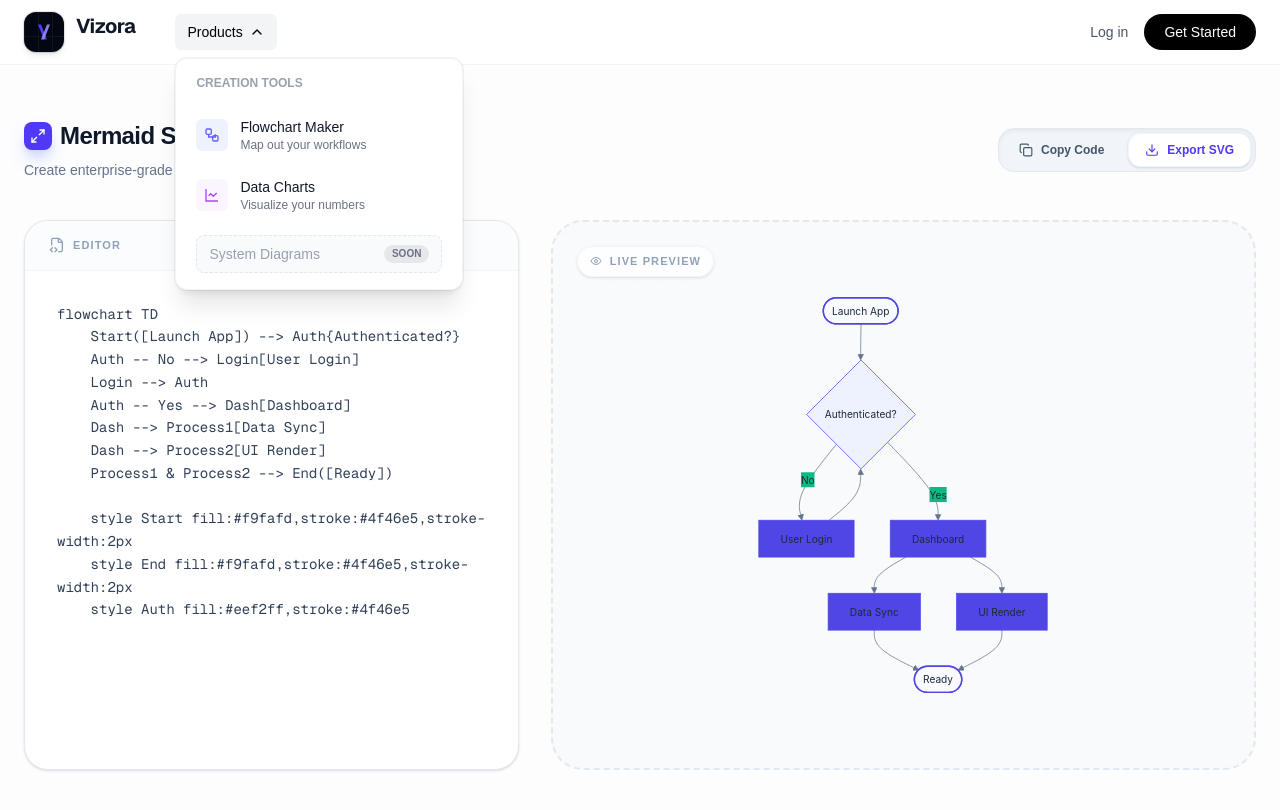
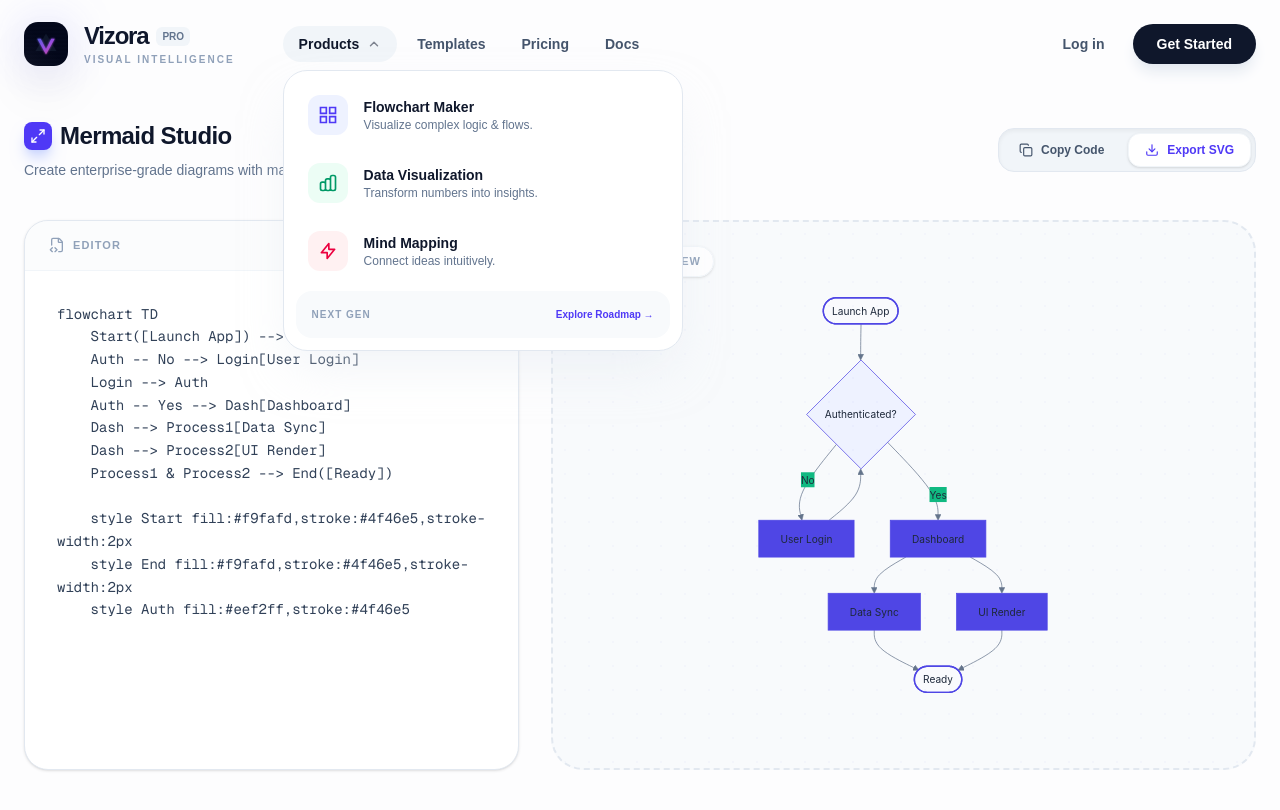
Before and after one commit to Flashl3opard/structify, a Next.js app: page /playground/Flow in a window 1280 px wide. Both pictures are taken after a click on the button "Products". Built offline with nearby package versions, Linux system fonts and the light colour scheme.

Commit message:
Navbar Changes

```diff
--- a/app/components/Logo.tsx
+++ b/app/components/Logo.tsx
@@ -1,75 +1,106 @@
+"use client";
+
 import Link from "next/link";
+import { motion } from "framer-motion";
 
 export default function Logo() {
   return (
-    <Link href="/" className="group relative flex items-center gap-3 font-sans">
+    <Link href="/" className="group flex items-center gap-4 focus:outline-none">
       {/* --- LOGO MARK --- */}
-      {/* 1. Outer Glow (Bloom) - Only visible on hover */}
-      <div className="absolute left-0 top-0 h-10 w-10 rounded-xl bg-indigo-500 blur-xl transition-all duration-500 opacity-0 group-hover:opacity-40 group-hover:scale-150" />
+      <div className="relative flex h-11 w-11 items-center justify-center">
+        {/* 1. Animated Ambient Glow (The "Aura") */}
+        <div className="absolute inset-0 rounded-2xl bg-indigo-500/20 blur-xl transition-all duration-700 group-hover:bg-indigo-500/40 group-hover:scale-150" />
 
-      {/* 2. Main Container (Obsidian Block) */}
-      <div className="relative flex h-10 w-10 shrink-0 items-center justify-center overflow-hidden rounded-xl bg-gray-950 shadow-md ring-1 ring-gray-900/10 transition-all duration-300 group-hover:-translate-y-0.5 group-hover:shadow-xl group-hover:shadow-indigo-500/20">
-        {/* Subtle Grid Background inside the logo */}
-        <div className="absolute inset-0 bg-[linear-gradient(to_right,#4f4f4f2e_1px,transparent_1px),linear-gradient(to_bottom,#4f4f4f2e_1px,transparent_1px)] bg-[size:14px_24px]" />
+        {/* 2. The Core Block */}
+        <div className="relative flex h-full w-full items-center justify-center overflow-hidden rounded-[14px] bg-slate-950 shadow-2xl ring-1 ring-white/10 transition-all duration-500 group-hover:rounded-[18px] group-hover:ring-white/20 group-hover:-translate-y-0.5">
+          {/* Subtle Dynamic Scanline effect */}
+          <div className="absolute inset-0 z-0 opacity-20 bg-[linear-gradient(transparent_0%,rgba(99,102,241,0.1)_50%,transparent_100%)] bg-[length:100%_4px] group-hover:animate-pulse" />
 
-        {/* 3. The Mark: A 3D Folded "V" constructed with SVG Paths */}
+          {/* 3. The Geometric Mark */}
           <svg
-          xmlns="http://www.w3.org/2000/svg"
             viewBox="0 0 32 32"
             fill="none"
-          className="relative z-10 h-6 w-6"
+            className="relative z-10 h-7 w-7 transition-transform duration-500 group-hover:scale-110"
           >
             <defs>
               <linearGradient
-              id="fold-gradient"
+                id="logo-grad"
                 x1="0%"
                 y1="0%"
                 x2="100%"
                 y2="100%"
               >
-              <stop offset="0%" stopColor="#818cf8" /> {/* Indigo-400 */}
-              <stop offset="100%" stopColor="#c084fc" /> {/* Purple-400 */}
+                <stop offset="0%" stopColor="#6366f1" />
+                <stop offset="50%" stopColor="#a855f7" />
+                <stop offset="100%" stopColor="#ec4899" />
               </linearGradient>
-            <filter id="glow" x="-20%" y="-20%" width="140%" height="140%">
-              <feGaussianBlur stdDeviation="2" result="blur" />
+              <filter
+                id="neon-glow"
+                x="-50%"
+                y="-50%"
+                width="200%"
+                height="200%"
+              >
+                <feGaussianBlur stdDeviation="1.5" result="blur" />
                 <feComposite in="SourceGraphic" in2="blur" operator="over" />
               </filter>
             </defs>
 
-          {/* Left Wing (Darker for depth) */}
+            {/* Background Shape (Inner Depth) */}
             <path
-            d="M8 6 L16 26 L20 26 L12 6 Z"
-            className="fill-indigo-600 transition-all duration-300 group-hover:fill-indigo-500 group-hover:translate-x-[-1px]"
-            style={{ mixBlendMode: "screen" }}
+              d="M16 4L28 24H4L16 4Z"
+              className="fill-slate-900 transition-all duration-500 group-hover:fill-slate-800"
             />
 
-          {/* Right Wing (Gradient Main) */}
+            {/* The Floating Accent (The "V" Fold) */}
             <path
-            d="M24 6 L16 26 L12 26 L20 6 Z"
-            fill="url(#fold-gradient)"
-            className="opacity-90 transition-all duration-300 group-hover:opacity-100 group-hover:translate-x-[1px]"
+              d="M16 28L6 10L10 10L16 22L22 10L26 10L16 28Z"
+              fill="url(#logo-grad)"
+              filter="url(#neon-glow)"
+              className="opacity-90 group-hover:opacity-100 transition-all duration-500"
             />
 
-          {/* Center Intersection Highlight (The "Spark") */}
+            {/* The Light Flare */}
             <circle
               cx="16"
-            cy="26"
-            r="1.5"
-            className="fill-white opacity-0 transition-opacity duration-300 group-hover:opacity-100"
+              cy="22"
+              r="1"
+              className="fill-white opacity-0 transition-opacity duration-500 group-hover:opacity-100"
             />
           </svg>
+
+          {/* 4. Glass Reflection Overlay */}
+          <div className="absolute inset-0 z-20 bg-gradient-to-tr from-white/10 via-transparent to-transparent opacity-40" />
+        </div>
       </div>
 
       {/* --- TYPOGRAPHY --- */}
-      <div className="flex flex-col justify-center">
-        <span className="text-xl font-bold leading-none tracking-tight text-gray-900">
+      <div className="flex flex-col">
+        <div className="flex items-center">
+          <span className="text-2xl font-black tracking-tighter text-slate-900 transition-colors duration-300 group-hover:text-indigo-600">
             Vizora
           </span>
-        {/* Animated Subtitle or Underline */}
-        <div className="flex items-center gap-1 overflow-hidden h-3">
-          <span className="translate-y-4 text-[10px] font-medium uppercase tracking-widest text-indigo-600 transition-transform duration-300 group-hover:translate-y-0">
-            Visualize
+          {/* Version/Beta Tag */}
+          <span className="ml-2 rounded-md bg-slate-100 px-1.5 py-0.5 text-[10px] font-bold text-slate-500 transition-all group-hover:bg-indigo-50 group-hover:text-indigo-600">
+            PRO
           </span>
+        </div>
+
+        {/* Animated Slogan Section */}
+        <div className="h-4 overflow-hidden">
+          <motion.div
+            initial={{ y: 0 }}
+            whileHover={{ y: -16 }}
+            transition={{ duration: 0.3, ease: "easeInOut" }}
+            className="flex flex-col"
+          >
+            <span className="text-[10px] font-bold uppercase tracking-[0.2em] text-slate-400">
+              Visual Intelligence
+            </span>
+            <span className="text-[10px] font-bold uppercase tracking-[0.2em] text-indigo-600">
+              Future of Data
+            </span>
+          </motion.div>
         </div>
       </div>
     </Link>
--- a/app/components/Navbar.tsx
+++ b/app/components/Navbar.tsx
@@ -1,163 +1,219 @@
 "use client";
 
-import { useState } from "react";
+import { useState, useEffect } from "react";
+import { motion, AnimatePresence } from "framer-motion";
 import Logo from "./Logo";
 
-// --- Icons (Inline SVGs to avoid dependencies) ---
-const ChevronDown = ({ className }: { className?: string }) => (
-  <svg
+// --- Best-in-class Icons ---
+const ChevronDown = ({ isOpen }: { isOpen: boolean }) => (
+  <motion.svg
     xmlns="http://www.w3.org/2000/svg"
     viewBox="0 0 24 24"
     fill="none"
     stroke="currentColor"
-    strokeWidth="2"
+    strokeWidth="2.5"
     strokeLinecap="round"
     strokeLinejoin="round"
-    className={className}
+    animate={{ rotate: isOpen ? 180 : 0 }}
+    className="h-3.5 w-3.5 opacity-50"
   >
     <path d="m6 9 6 6 6-6" />
-  </svg>
+  </motion.svg>
 );
 
-const FlowchartIcon = () => (
-  <svg
-    xmlns="http://www.w3.org/2000/svg"
-    viewBox="0 0 24 24"
-    fill="none"
-    stroke="currentColor"
-    strokeWidth="2"
-    className="h-4 w-4 text-indigo-500"
+const IconWrapper = ({
+  children,
+  color,
+}: {
+  children: React.ReactNode;
+  color: string;
+}) => (
+  <div
+    className={`flex h-10 w-10 shrink-0 items-center justify-center rounded-xl transition-all duration-300 group-hover:scale-110 group-hover:rotate-3 ${color}`}
   >
-    <rect width="8" height="8" x="3" y="3" rx="2" />
-    <path d="M7 11v4h10v-4" />
-    <rect width="8" height="8" x="13" y="13" rx="2" />
-  </svg>
-);
-
-const ChartIcon = () => (
-  <svg
-    xmlns="http://www.w3.org/2000/svg"
-    viewBox="0 0 24 24"
-    fill="none"
-    stroke="currentColor"
-    strokeWidth="2"
-    className="h-4 w-4 text-purple-500"
-  >
-    <path d="M3 3v18h18" />
-    <path d="m19 9-5 5-4-4-3 3" />
-  </svg>
+    {children}
+  </div>
 );
 
 export default function Navbar() {
   const [open, setOpen] = useState(false);
+  const [scrolled, setScrolled] = useState(false);
+
+  // Handle scroll effect
+  useEffect(() => {
+    const handleScroll = () => setScrolled(window.scrollY > 20);
+    window.addEventListener("scroll", handleScroll);
+    return () => window.removeEventListener("scroll", handleScroll);
+  }, []);
+
+  const menuItems = [
+    {
+      title: "Flowchart Maker",
+      desc: "Visualize complex logic & flows.",
+      icon: (
+        <svg
+          className="h-5 w-5 text-indigo-600"
+          fill="none"
+          viewBox="0 0 24 24"
+          stroke="currentColor"
+        >
+          <path
+            strokeWidth="2"
+            d="M3 3h7v7H3zM14 3h7v7h-7zM3 14h7v7H3zM14 14h7v7h-7z"
+          />
+        </svg>
+      ),
+      color: "bg-indigo-50",
+    },
+    {
+      title: "Data Visualization",
+      desc: "Transform numbers into insights.",
+      icon: (
+        <svg
+          className="h-5 w-5 text-emerald-600"
+          fill="none"
+          viewBox="0 0 24 24"
+          stroke="currentColor"
+        >
+          <path
+            strokeLinecap="round"
+            strokeLinejoin="round"
+            strokeWidth="2"
+            d="M9 19v-6a2 2 0 00-2-2H5a2 2 0 00-2 2v6a2 2 0 002 2h2a2 2 0 002-2zm0 0V9a2 2 0 012-2h2a2 2 0 012 2v10m-6 0a2 2 0 002 2h2a2 2 0 002-2m0 0V5a2 2 0 012-2h2a2 2 0 012 2v14a2 2 0 01-2 2h-2a2 2 0 01-2-2z"
+          />
+        </svg>
+      ),
+      color: "bg-emerald-50",
+    },
+    {
+      title: "Mind Mapping",
+      desc: "Connect ideas intuitively.",
+      icon: (
+        <svg
+          className="h-5 w-5 text-rose-600"
+          fill="none"
+          viewBox="0 0 24 24"
+          stroke="currentColor"
+        >
+          <path
+            strokeLinecap="round"
+            strokeLinejoin="round"
+            strokeWidth="2"
+            d="M13 10V3L4 14h7v7l9-11h-7z"
+          />
+        </svg>
+      ),
+      color: "bg-rose-50",
+    },
+  ];
 
   return (
     <>
-      {/* Navbar Container */}
-      <nav className="fixed top-0 z-50 w-full border-b border-gray-100 bg-white/80 px-6 py-3 backdrop-blur-md transition-all">
-        <div className="mx-auto flex max-w-7xl items-center justify-between">
-          {/* Left Section */}
-          <div className="flex items-center gap-10">
+      <nav
+        className={`fixed top-0 z-[100] w-full transition-all duration-300 ${
+          scrolled
+            ? "border-b border-slate-200 bg-white/70 py-3 backdrop-blur-xl shadow-sm"
+            : "bg-transparent py-5"
+        }`}
+      >
+        <div className="mx-auto flex max-w-7xl items-center justify-between px-6">
+          {/* Brand */}
+          <div className="flex items-center gap-12">
             <Logo />
 
-            {/* Navigation Links */}
-            <div className="relative hidden md:block">
+            {/* Nav Menu */}
+            <div className="hidden items-center gap-1 md:flex">
+              <div className="relative">
                 <button
-                onClick={() => setOpen(!open)}
-                className={`flex items-center gap-1.5 rounded-md px-3 py-2 text-sm font-medium transition-colors ${
+                  onMouseEnter={() => setOpen(true)}
+                  className={`group flex items-center gap-2 rounded-full px-4 py-2 text-sm font-semibold transition-all ${
                     open
-                    ? "bg-gray-100 text-black"
-                    : "text-gray-600 hover:bg-gray-50 hover:text-black"
+                      ? "bg-slate-100 text-slate-900"
+                      : "text-slate-600 hover:text-slate-900"
                   }`}
                 >
                   Products
-                <ChevronDown
-                  className={`h-4 w-4 transition-transform duration-200 ${
-                    open ? "rotate-180" : ""
-                  }`}
-                />
+                  <ChevronDown isOpen={open} />
                 </button>
 
-              {/* Dropdown Menu */}
+                {/* Dropdown Card */}
+                <AnimatePresence>
                   {open && (
-                <>
-                  {/* Invisible backdrop to handle click-outside */}
-                  <div
-                    className="fixed inset-0 z-10 cursor-default"
-                    onClick={() => setOpen(false)}
-                  />
-
-                  <div className="absolute left-0 top-full z-20 mt-2 w-72 origin-top-left rounded-xl border border-gray-100 bg-white p-2 shadow-xl ring-1 ring-black/5 animate-in fade-in zoom-in-95 duration-200">
-                    <div className="mb-2 px-3 py-2 text-xs font-semibold uppercase text-gray-400">
-                      Creation Tools
-                    </div>
-                    <ul className="space-y-1">
-                      <li>
-                        <a
+                    <motion.div
+                      initial={{ opacity: 0, y: 15, scale: 0.95 }}
+                      animate={{ opacity: 1, y: 0, scale: 1 }}
+                      exit={{ opacity: 0, y: 10, scale: 0.95 }}
+                      onMouseLeave={() => setOpen(false)}
+                      className="absolute left-0 top-full mt-2 w-[400px] rounded-3xl border border-slate-200 bg-white p-3 shadow-2xl shadow-slate-200/50"
+                    >
+                      <div className="grid gap-1">
+                        {menuItems.map((item, idx) => (
+                          <motion.a
+                            key={idx}
                             href="#"
-                          className="flex items-center gap-3 rounded-lg px-3 py-2.5 hover:bg-gray-50 transition-colors group"
+                            className="group flex items-center gap-4 rounded-2xl p-3 transition-all hover:bg-slate-50"
+                            whileHover={{ x: 5 }}
                           >
-                          <div className="flex h-8 w-8 items-center justify-center rounded-md bg-indigo-50 group-hover:bg-white group-hover:shadow-sm transition-all border border-transparent group-hover:border-gray-100">
-                            <FlowchartIcon />
-                          </div>
+                            <IconWrapper color={item.color}>
+                              {item.icon}
+                            </IconWrapper>
                             <div>
-                            <p className="text-sm font-medium text-gray-900">
-                              Flowchart Maker
+                              <p className="text-sm font-bold text-slate-900">
+                                {item.title}
                               </p>
-                            <p className="text-xs text-gray-500">
-                              Map out your workflows
+                              <p className="text-xs text-slate-500">
+                                {item.desc}
                               </p>
                             </div>
-                        </a>
-                      </li>
-                      <li>
-                        <a
-                          href="#"
-                          className="flex items-center gap-3 rounded-lg px-3 py-2.5 hover:bg-gray-50 transition-colors group"
-                        >
-                          <div className="flex h-8 w-8 items-center justify-center rounded-md bg-purple-50 group-hover:bg-white group-hover:shadow-sm transition-all border border-transparent group-hover:border-gray-100">
-                            <ChartIcon />
+                          </motion.a>
+                        ))}
                       </div>
-                          <div>
-                            <p className="text-sm font-medium text-gray-900">
-                              Data Charts
-                            </p>
-                            <p className="text-xs text-gray-500">
-                              Visualize your numbers
-                            </p>
-                          </div>
-                        </a>
-                      </li>
-                      <li className="px-3 py-2">
-                        <div className="flex items-center justify-between rounded-lg border border-dashed border-gray-200 bg-gray-50 px-3 py-2 text-sm text-gray-400">
-                          <span>System Diagrams</span>
-                          <span className="rounded-full bg-gray-200 px-2 py-0.5 text-[10px] font-bold uppercase text-gray-500">
-                            Soon
+
+                      <div className="mt-2 rounded-2xl bg-slate-50 p-4">
+                        <div className="flex items-center justify-between">
+                          <span className="text-[10px] font-black uppercase tracking-widest text-slate-400">
+                            Next Gen
+                          </span>
+                          <span className="text-[10px] font-bold text-indigo-600">
+                            Explore Roadmap →
                           </span>
                         </div>
-                      </li>
-                    </ul>
                       </div>
-                </>
+                    </motion.div>
                   )}
+                </AnimatePresence>
+              </div>
+
+              {["Templates", "Pricing", "Docs"].map((link) => (
+                <a
+                  key={link}
+                  href="#"
+                  className="rounded-full px-4 py-2 text-sm font-semibold text-slate-600 transition-all hover:bg-slate-100 hover:text-slate-900"
+                >
+                  {link}
+                </a>
+              ))}
             </div>
           </div>
 
-          {/* Right Section */}
-          <div className="flex items-center gap-4">
-            <button className="hidden text-sm font-medium text-gray-600 transition-colors hover:text-black md:block">
+          {/* Action Buttons */}
+          <div className="flex items-center gap-3">
+            <button className="hidden text-sm font-bold text-slate-600 transition-all hover:text-slate-900 md:block px-4">
               Log in
             </button>
-
-            <button className="rounded-full bg-black px-5 py-2 text-sm font-medium text-white transition-all hover:bg-gray-800 hover:shadow-lg hover:shadow-gray-300/50">
+            <motion.button
+              whileHover={{ scale: 1.05 }}
+              whileTap={{ scale: 0.95 }}
+              className="rounded-full bg-slate-900 px-6 py-2.5 text-sm font-bold text-white shadow-lg shadow-slate-200 transition-all hover:bg-indigo-600 hover:shadow-indigo-200"
+            >
               Get Started
-            </button>
+            </motion.button>
           </div>
         </div>
       </nav>
 
-      {/* Spacer to prevent content from hiding behind fixed navbar */}
-      <div className="h-20" />
+      {/* Spacer */}
+      <div className={scrolled ? "h-16" : "h-20"} />
     </>
   );
 }
```
Lines whose indentation alone changed are shown as unchanged.
